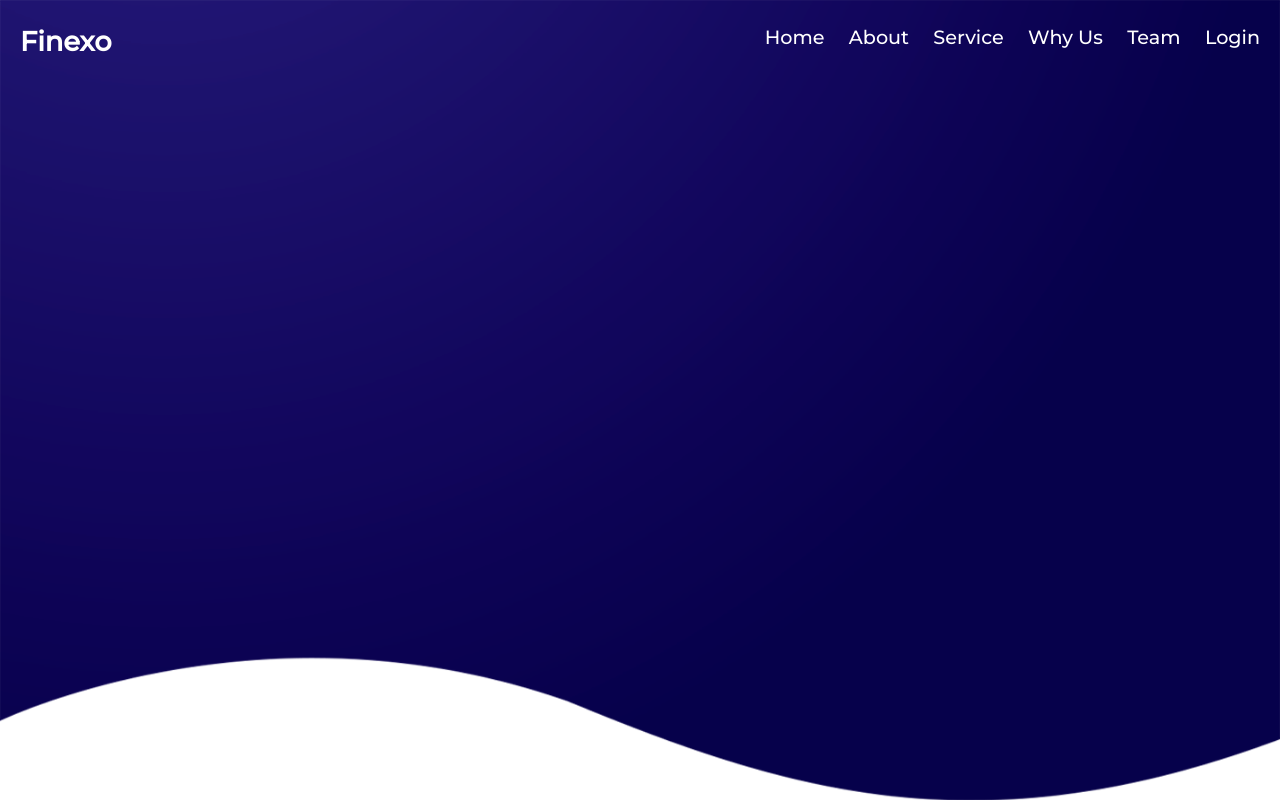
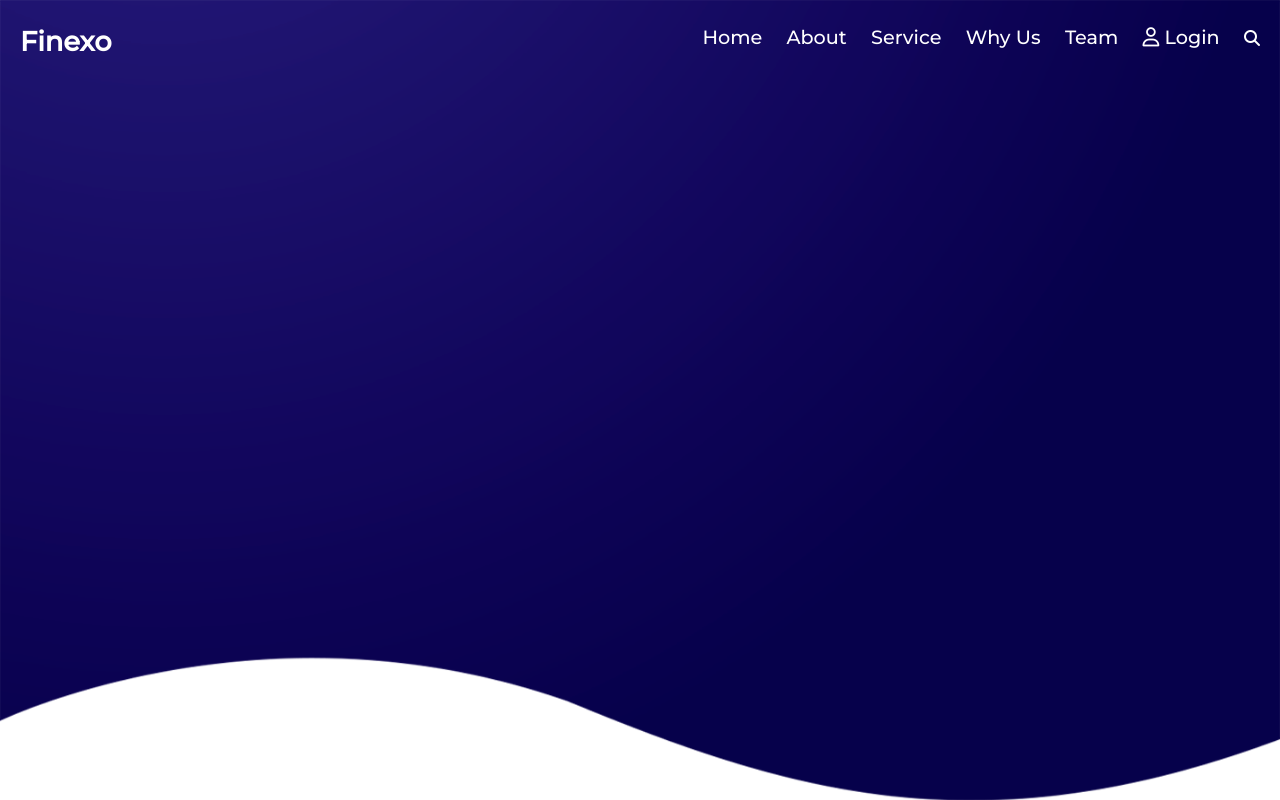
Before and after one commit to constobidullah/pro8-finexo, a plain HTML site: page index.html in a window 1280 px wide. Drawn offline with Linux system fonts and the light colour scheme.

Commit message:
some style change

```diff
--- a/css/style.css
+++ b/css/style.css
@@ -1,10 +1,10 @@
-*{
+* {
     margin: 0;
     padding: 0;
     box-sizing: border-box;
 }
 
-header{
+header {
     margin: 0;
     padding: 0;
     box-sizing: border-box;
@@ -15,24 +15,28 @@ header{
     font-family: 'Montserrat', sans-serif;
 }
 
-#navbar{
+#navbar {
     padding: 25px 20px;
     display: flex;
     justify-content: space-between;
 }
 
-#navbar-favicon a p{
+#navbar-favicon a p {
     font-size: 1.7rem;
     color: #fff;
     font-weight: 700;
 }
 
-#navbar a{
+#navbar a {
     text-decoration: none;
 }
 
-#navbar-link a{
+#navbar-link a {
     color: #fff;
     font-size: 1.2rem;
-    padding: 0 0 0 20px;
+    padding: 0 20px 0 0;
 }
+
+#navbar-link i {
+    color: #fff;
+}
--- a/index.html
+++ b/index.html
@@ -41,7 +41,9 @@
                 <a href="#">Service</a>
                 <a href="#">Why Us</a>
                 <a href="#">Team</a>
-                <a href="#">Login</a>
+                <a href="#">
+                    <i class="fa-regular fa-user"></i> Login</a>
+                <i class="fa-solid fa-magnifying-glass"></i>
             </div>
 
 
```
